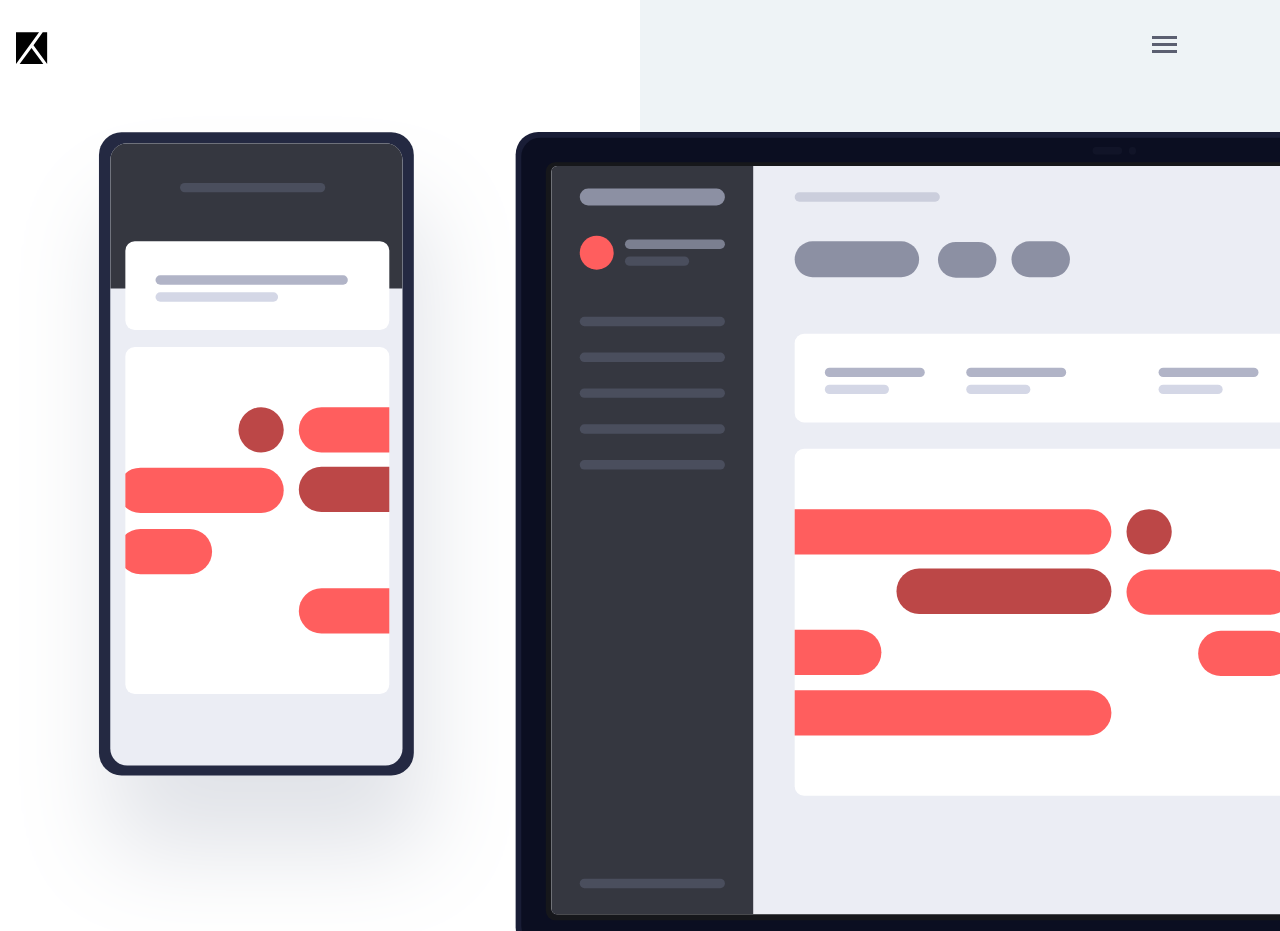
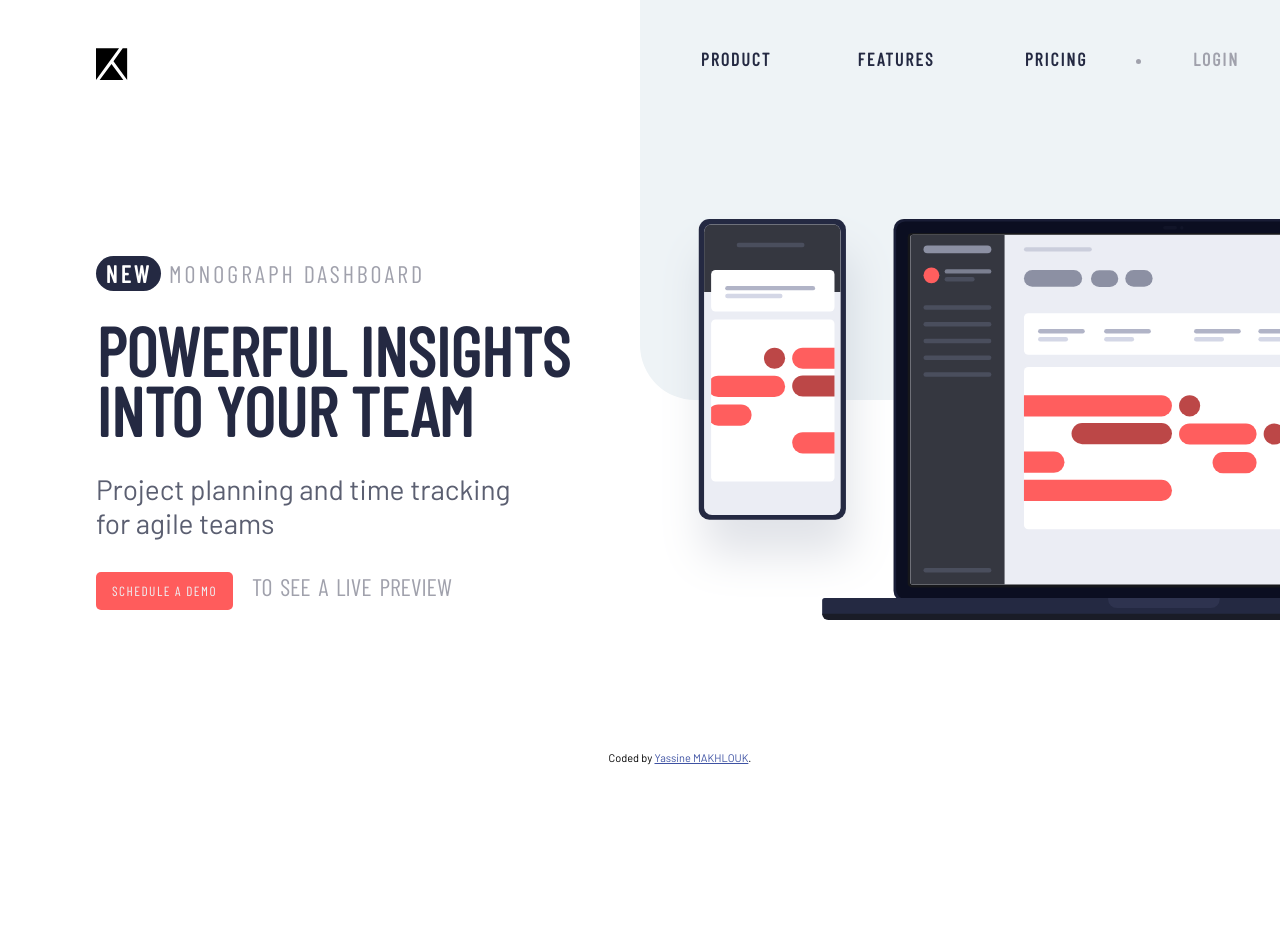
Before and after one commit to yassineuuu/int-gration-Web-Brief, a website: page index.html in a window 1280 px wide. Shown: the top 931 px of the page. After the commit the page ends 800 px from the top, so only its background shows below. Drawn offline with nearby package versions, Linux system fonts and the light colour scheme; a web font is replaced by a local one.

Commit message:
VERSION DESKTOP DONE

```diff
--- a/index.html
+++ b/index.html
@@ -33,10 +33,11 @@
       <nav class="menu__nav">
         <div class="menu__hemberger">
           <input type="checkbox" id="chick">
+          <div class="hmbrgr">
           <div class="menu__hemberger__line menu__hemberger__line--1"></div>
           <div class="menu__hemberger__line menu__hemberger__line--2"></div>
           <div class="menu__hemberger__line menu__hemberger__line--3"></div>
-
+        </div>
           <div class="menu__hemberger__list">
             <ul>
               <li><a href="#">Product</a></li>
--- a/sass/style.scss
+++ b/sass/style.scss
@@ -1,5 +1,5 @@
 @mixin  desktop {
-    @media only screen and (min-width:1440px){
+    @media only screen and (min-width:1024px){
         @content;
 
     }
@@ -40,10 +40,19 @@
         display: flex;
         justify-content: space-between;
         padding: 2rem 1rem;
-
+        .hmbrgr{
+            @include desktop{
+                display: none;
+            }
+        }
         &__hemberger{
             position: absolute;
             left: 90%;
+            @include desktop{
+                display: flex;
+                flex-direction: row-reverse;
+            }
+
             &__line--1,&__line--2,&__line--3{
                 transition-duration: 0.3s;
             }
@@ -57,7 +66,9 @@
                     &:checked~.menu__hemberger__list{
                         transform: scale(1.1);
                 }
-
+                @include desktop{
+                    display: none;
+                }
 
 
 
@@ -84,19 +95,45 @@
                 @include desktop{
                     flex-direction: row;
                     background-color: transparent;
-                    position: unset;;
+                    position: fixed;
+                    transform: scale(1);
+                    right: 0%;
+                    left: 50%;
+                    top: 2rem;
+                    width: 50vw;
+                    box-shadow: none;
 
                 }
                 ul{
                     width: 100%;
 
                     text-align: center;
+                    @include desktop{
+                        display: flex;
+                    }
                     .login{
                         margin-top: 1rem;
                         padding: 1.5rem 0rem 1rem;
                         border-top: 1px solid $Grayish-Blue;
+                        @include desktop{
+                            border: none;
+                            margin-top: 0rem;
+                            padding: 0rem;
+                            &::before{
+                                content: '';
+                                height: 5px;
+                                width: 5px;
+                                display: flex;
+                                background: $Grayish-Blue;
+                                border-radius: 50%;
+                                position: absolute;
+                                top: 50%;
+                            }
+
+                        }
                         a{
                             color: $Grayish-Blue;
+
                         }
 
                     }
@@ -104,6 +141,10 @@
                     width: 100%;
                     list-style: none;
                     padding: .5rem 0rem 1rem;
+                    @include desktop{
+                        padding: 0rem;
+
+                    }
                     a{
                         text-decoration: none;
                         color: $Dark-Blue;
@@ -179,7 +220,8 @@
                 font-weight: 600;
                 font-size: 40px;
                 @include desktop(){
-                    font-size: 70px;
+                    font-size: 68px;
+                    line-height: 60px;
 
                 }
 
```
Also changed, not shown: css/style.css.
